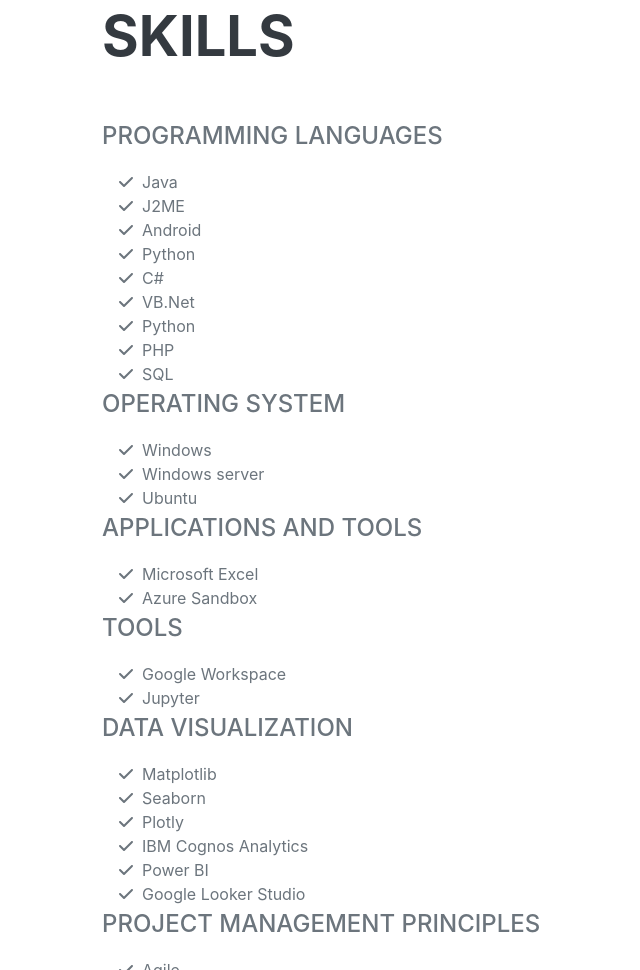
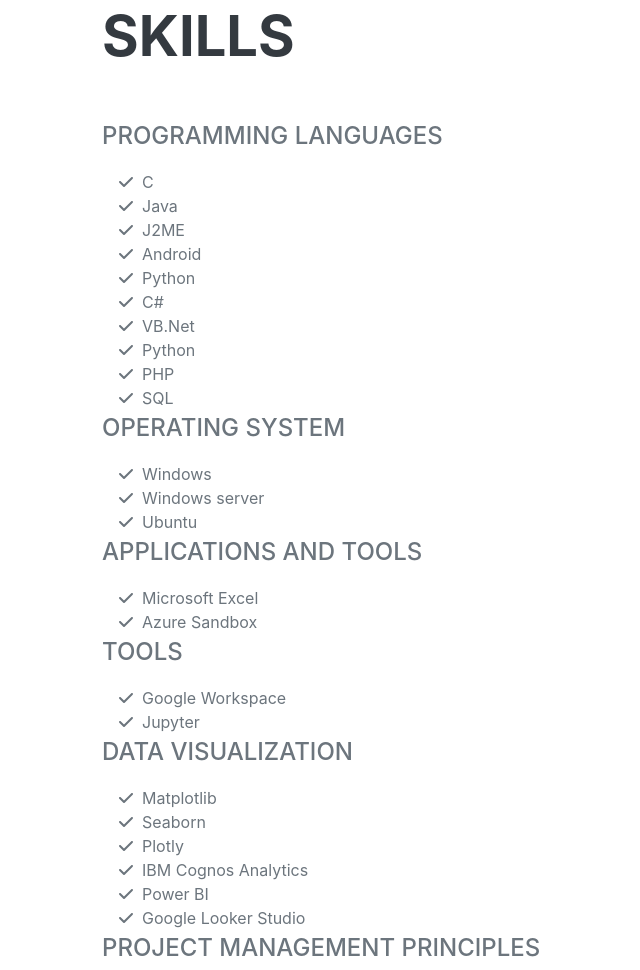
Before and after one commit to sstfort/portfolio, a plain HTML site: page index.html in a window 1280 px wide. Shown: the part 3269-4239 px from the top of the page, without its empty margins (218-858 px from the left). Drawn offline with nearby package versions, Linux system fonts and the light colour scheme; a web font is replaced by a local one.

Commit message:
Add files via upload

```diff
--- a/index.html
+++ b/index.html
@@ -157,6 +157,7 @@
                     <h2 class="mb-5">Skills</h2>
                     <div class="subheading mb-3">Programming Languages</div>
                     <ul class="fa-ul mb-0">
+                        <li><span class="fa-li"><i class="fas fa-check"></i></span>C</li>
                         <li><span class="fa-li"><i class="fas fa-check"></i></span>Java</li>
                         <li><span class="fa-li"><i class="fas fa-check"></i></span>J2ME</li>
                         <li><span class="fa-li"><i class="fas fa-check"></i></span>Android</li>
```
